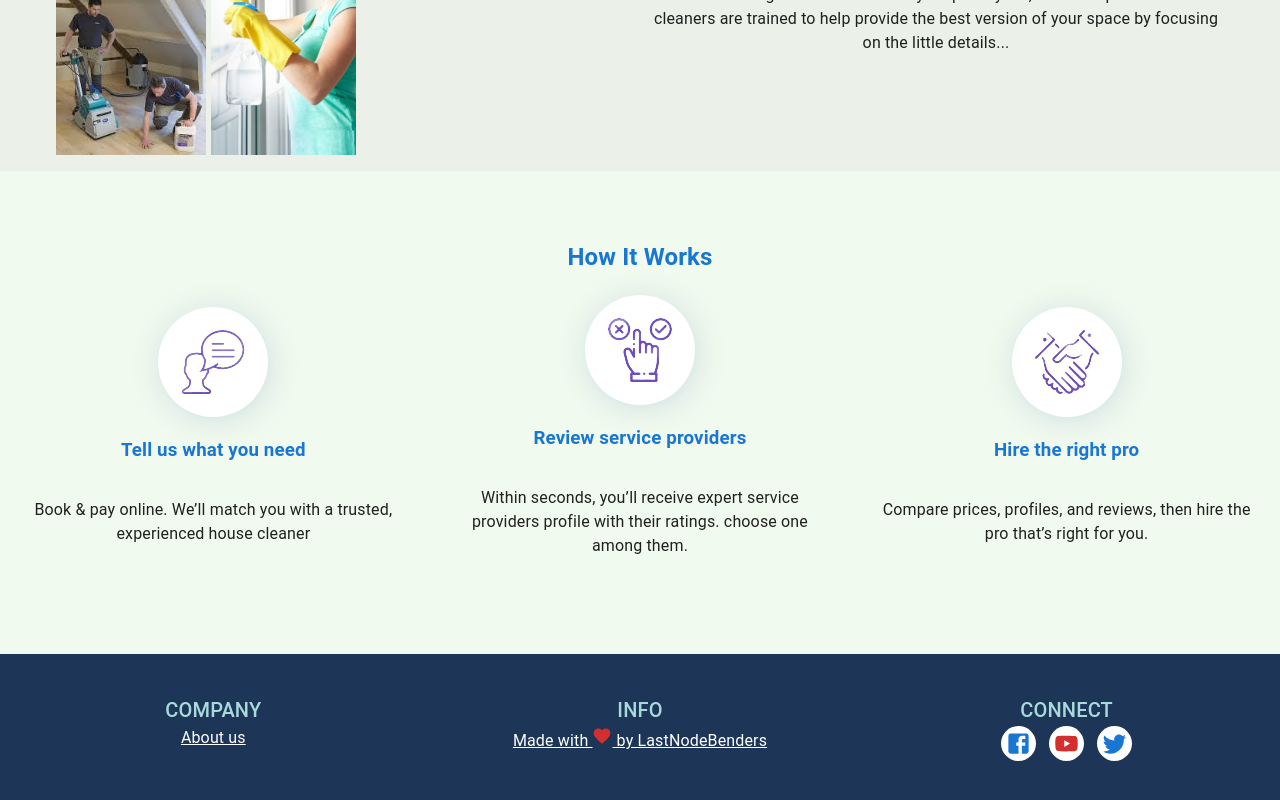
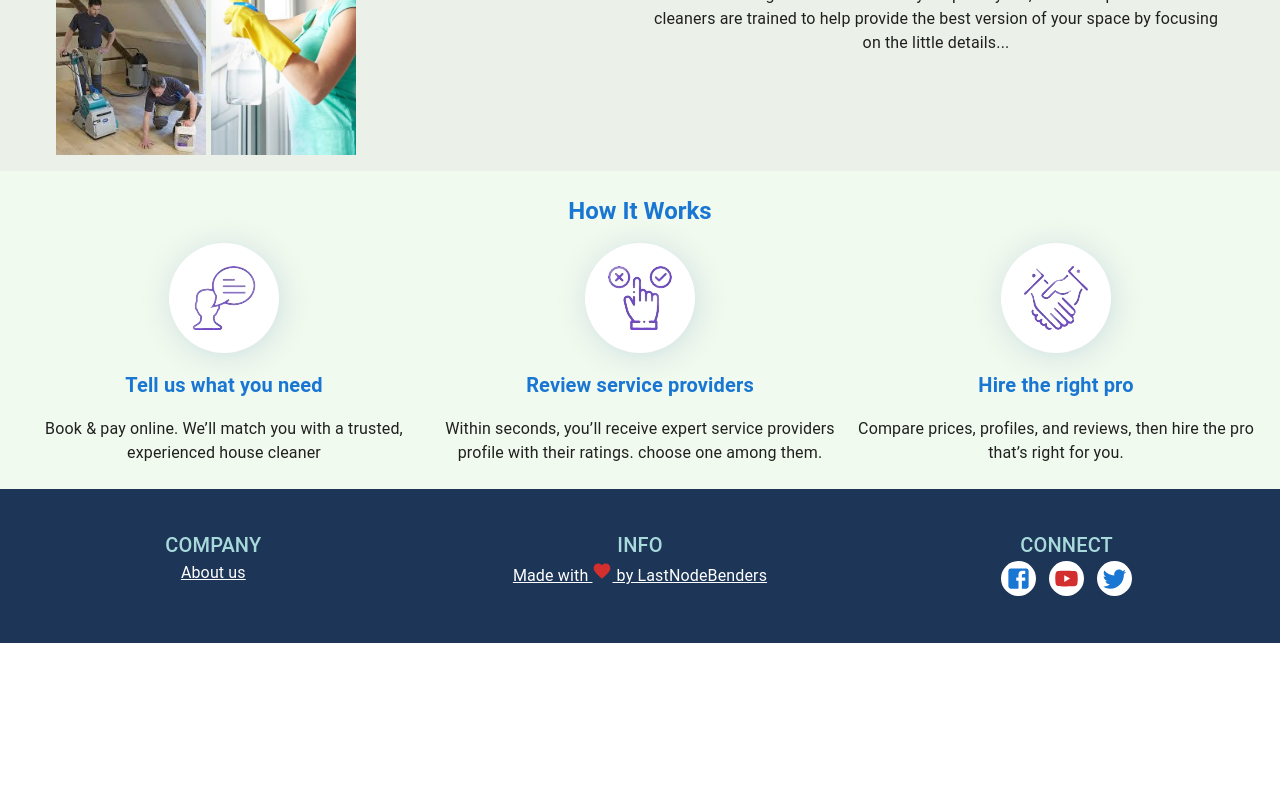
Before and after one commit to stphncrt/Ask4Hand, a React app in the folder client/: page / in a window 1280 px wide. Shown: the part 965-1765 px from the top of the page. After the commit the page ends 1608 px from the top, so only its background shows below. Built offline with nearby package versions, Linux system fonts and the light colour scheme; no server answers; what react-swipeable-views-utils would draw is missing.

Commit message:
howitworksModified

```diff
--- a/client/package.json
+++ b/client/package.json
@@ -58,6 +58,7 @@
     "@mui/icons-material": "^5.8.2",
     "@mui/material": "^5.8.2",
     "@mui/styled-engine-sc": "^5.8.0",
+    "@mui/styles": "^5.8.6",
     "@react-google-maps/api": "^2.12.0",
     "axios": "^0.27.2",
     "formik": "^2.2.9",
--- a/client/src/components/HowItWorks.jsx
+++ b/client/src/components/HowItWorks.jsx
@@ -1,104 +1,73 @@
+import { Typography, Grid } from "@mui/material";
 import React from "react";
-import styled from "styled-components";
 import logoTell from "../../assets/hiw1.jpeg";
 import logoReview from "../../assets/hiw2.jpeg";
 import logoHire from "../../assets/hiw3.jpeg";
+import { makeStyles } from "@mui/styles";
 
+const useStyles = makeStyles({
+	ImgContainer: {
+		display: "flex",
+		alignItems: "center",
+		justifyContent: "center",
+		width: "110px",
+		height: "110px",
+		borderRadius: "50%",
+		backgroundColor: "#fff",
+		" -webkit-box-shadow": " 2px 3px 30px rgb(188 207 219 / 65%)",
+		"-moz-box-shadow": "2px 3px 30px rgba(188, 207, 219, 0.65)",
+		boxShadow: "2px 3px 30px rgb(188 207 219 / 65%)",
+		lineHeight: " 110px",
+		margin: "0 auto",
+	},
+});
 function HowItWorks() {
-  return (
-    <StyledContainer>
-      <h2 className="title">How It Works</h2>
-      <div className="stepperWrapper">
-        <div className="step">
-          <div className="imgContainer">
-            <img src={logoTell} />
-          </div>
-          <h3>Tell us what you need</h3>
-          <p>
-            Book & pay online. We’ll match you with a trusted, experienced house
-            cleaner
-          </p>
-        </div>
-        <div className="step">
-          <div className="imgContainer">
-            <img src={logoReview} />
-          </div>
-          <h3>Review service providers</h3>
-          <p>
-            Within seconds, you’ll receive expert service providers profile with
-            their ratings. choose one among them.
-          </p>
-        </div>
-        <div className="step">
-          <div className="imgContainer">
-            <img src={logoHire} />
-          </div>
-          <h3>Hire the right pro</h3>
-          <p>
-            Compare prices, profiles, and reviews, then hire the pro that’s
-            right for you.
-          </p>
-        </div>
-      </div>
-    </StyledContainer>
-  );
+	const classes = useStyles();
+	return (
+		<Grid container bgcolor={" #f1faee"} p={3}>
+			<Grid item xs={12} align="center">
+				<Typography variant="h5" color="primary" mb={2} sx={{ fontWeight: "600" }}>
+					How It Works
+				</Typography>
+			</Grid>
+			<Grid container spacing={2}>
+				<Grid item xs={12} md={4}>
+					<Grid className={classes.ImgContainer}>
+						<img src={logoTell} />
+					</Grid>
+					<Typography align="center" variant="h6" color="primary" m={2} sx={{ fontWeight: "600" }}>
+						Tell us what you need
+					</Typography>
+					<Typography align="center" variant="body1">
+						Book & pay online. We’ll match you with a trusted, experienced house cleaner{" "}
+					</Typography>
+				</Grid>
+				<Grid item xs={12} md={4}>
+					<Grid className={classes.ImgContainer}>
+						<img src={logoReview} />
+					</Grid>
+					<Typography align="center" variant="h6" color="primary" m={2} sx={{ fontWeight: "600" }}>
+						Review service providers
+					</Typography>
+					<Typography align="center" variant="body1">
+						Within seconds, you’ll receive expert service providers profile with their ratings.
+						choose one among them.
+					</Typography>
+				</Grid>
+				<Grid item xs={12} md={4}>
+					<Grid className={classes.ImgContainer}>
+						<img src={logoHire} />
+					</Grid>
+					<Typography align="center" variant="h6" color="primary" m={2} sx={{ fontWeight: "600" }}>
+						Hire the right pro
+					</Typography>
+					<Typography align="center" variant="body1">
+						Compare prices, profiles, and reviews, then hire the pro that’s right for you.
+					</Typography>
+				</Grid>
+			</Grid>
+		</Grid>
+	);
 }
 
 export default HowItWorks;
-export const StyledContainer = styled.div`
-  display: flex;
-  flex-direction: row;
-  flex-wrap: wrap;
-  text-align: center;
-  justify-content: center;
-  background-color: #f1faee;
-  padding: 3rem 0 5rem 0;
-
-  h2 {
-    text-align: center;
-    color: #1976d2;
-    /* margin-left: -4rem; */
-  }
-  h3 {
-    color: #1976d2;
-    font-weight: 600;
-  }
-  .stepperWrapper {
-    display: flex;
-    flex-wrap: wrap;
-    justify-content: space-around;
-  }
-  .step {
-    display: flex;
-    flex-direction: column;
-    width: 30%;
-    align-items: center;
-    justify-content: center;
-    p {
-      text-align: center;
-    }
-
-    .imgContainer {
-      display: flex;
-      align-items: center;
-      justify-content: center;
-      width: 110px;
-      height: 110px;
-      border-radius: 50%;
-      background-color: #fff;
-      -webkit-box-shadow: 2px 3px 30px rgb(188 207 219 / 65%);
-      -moz-box-shadow: 2px 3px 30px rgba(188, 207, 219, 0.65);
-      box-shadow: 2px 3px 30px rgb(188 207 219 / 65%);
-      line-height: 110px;
-    }
-  }
-
-  @media screen and (max-width: 600px) {
-    .step {
-      width: 100%;
-    }
-    h2 {
-      margin-left: 0;
-    }
-  }
-`;
```
Also changed, not shown: 1 other file (tests, documents, lock files or other folders).
